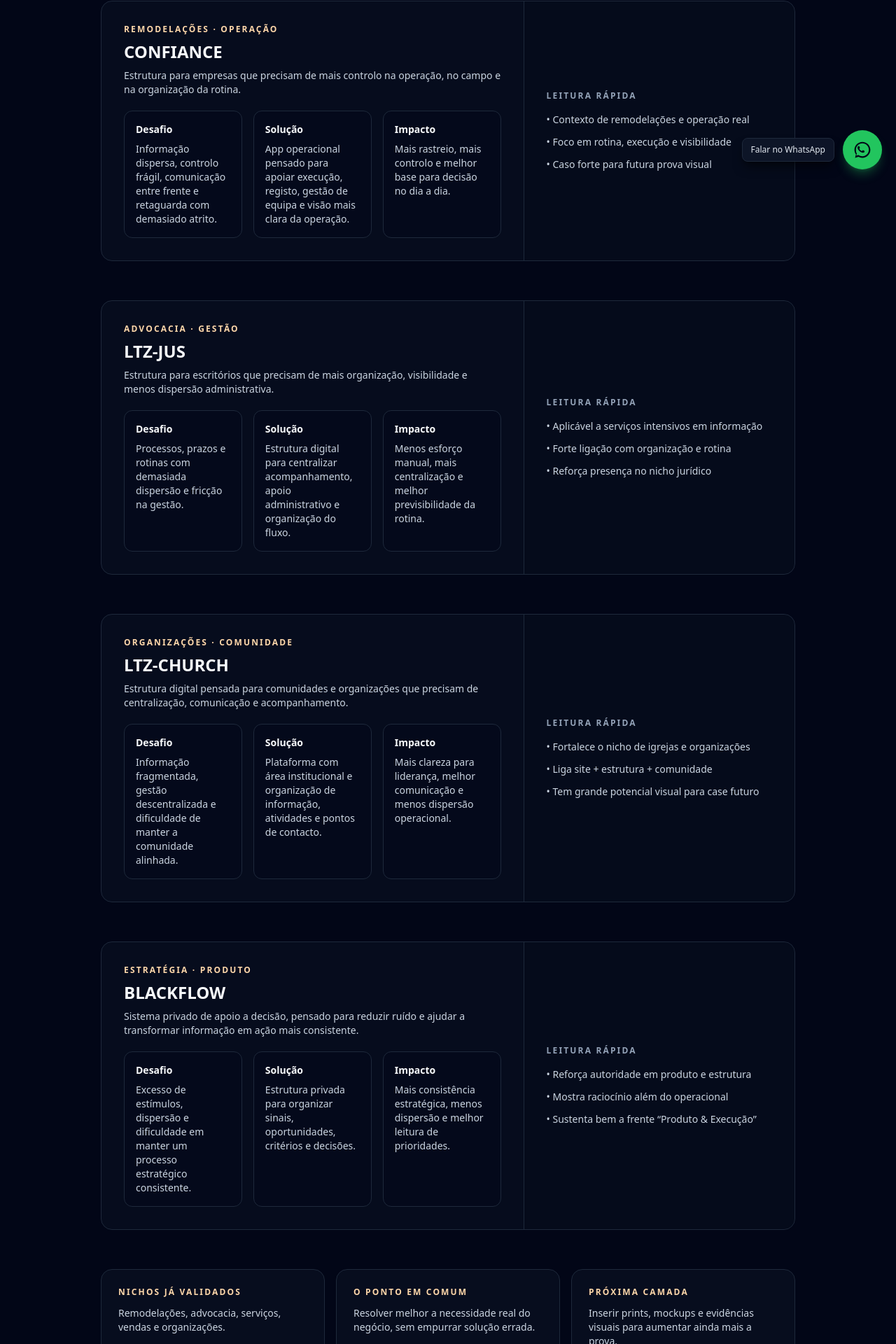
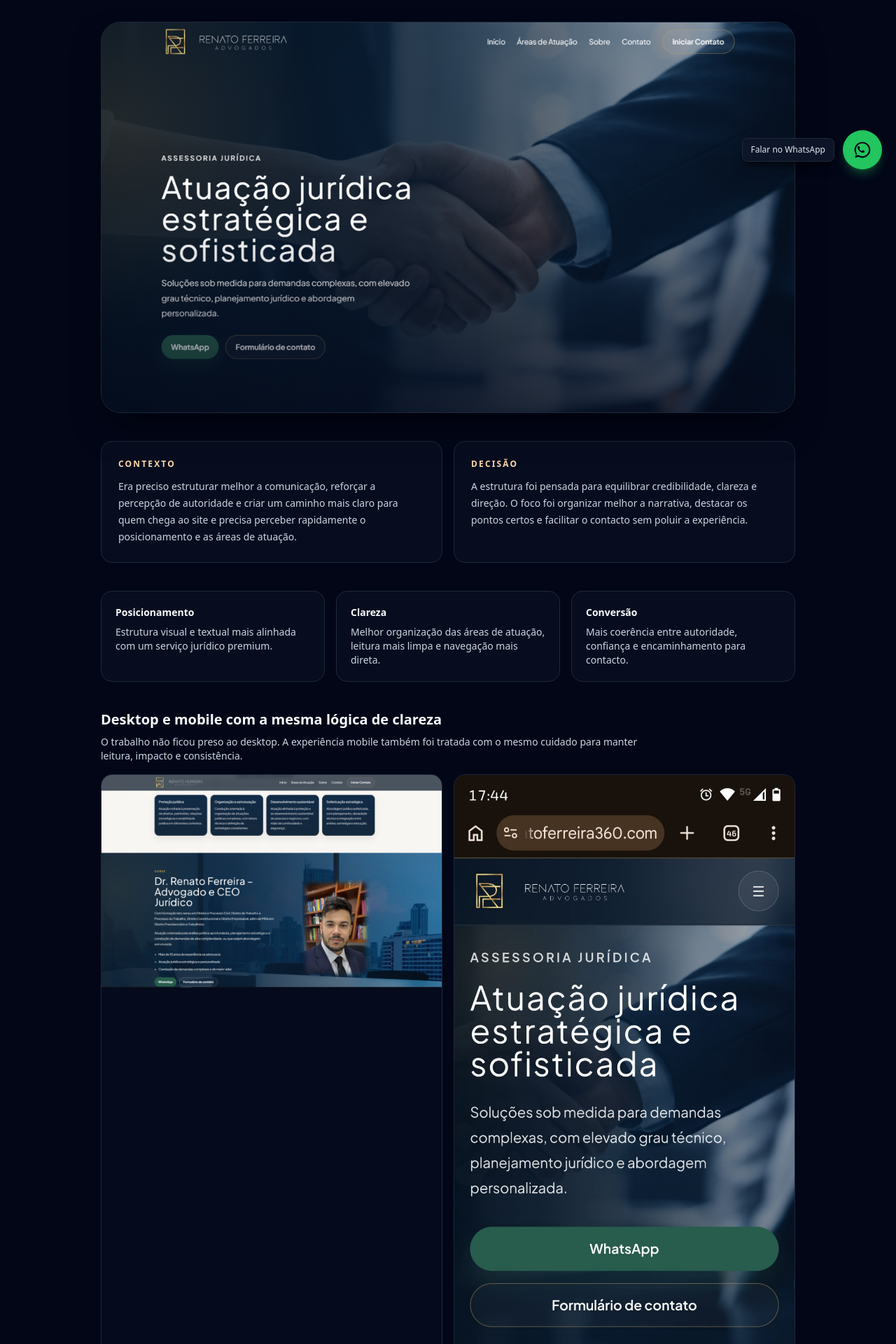
Before and after one commit to libertrendz/libertrendz-site, a Next.js app: page /cases in a window 1280 px wide. Shown: the part 538-2458 px from the top of the page at 70% size. Built offline with nearby package versions, Linux system fonts and the light colour scheme.

Commit message:
Update page.tsx

```diff
--- a/app/cases/page.tsx
+++ b/app/cases/page.tsx
@@ -1,9 +1,11 @@
 // app/cases/page.tsx
+
+import Image from "next/image";
 
 export default function CasesPage() {
   return (
     <main className="min-h-[calc(100vh-5rem)] bg-slate-950 text-slate-50">
-      <section className="container-page py-12 lg:py-16 space-y-14">
+      <section className="container-page py-12 lg:py-16 space-y-16">
         {/* HERO */}
         <div className="max-w-3xl space-y-4">
           <p className="text-xs font-semibold uppercase tracking-[0.2em] text-accent-400">
@@ -11,308 +13,203 @@ export default function CasesPage() {
           </p>
 
           <h1 className="text-3xl font-bold leading-tight md:text-4xl">
-            Projetos pensados para resolver contexto real, não só para parecer bonitos.
+            Projetos reais pensados para resolver contexto real.
           </h1>
 
           <p className="text-sm text-slate-200 max-w-2xl">
-            Cada caso parte de uma necessidade concreta. O foco nunca foi “ter mais um
-            projeto”. O foco foi organizar melhor, comunicar melhor ou tornar a rotina
-            mais funcional.
+            Aqui o foco não é mostrar “trabalhos bonitos”. É mostrar como uma necessidade
+            concreta foi traduzida numa solução mais clara, mais forte e mais útil para o negócio.
           </p>
         </div>
 
-        {/* INTRO */}
-        <div className="rounded-2xl border border-slate-800 bg-slate-900/40 p-6">
-          <div className="grid gap-4 md:grid-cols-3">
-            <div className="text-sm text-slate-200">
-              <p className="text-xs font-semibold uppercase tracking-[0.18em] text-slate-400">
-                O que vais ver aqui
+        {/* CASE RENATO */}
+        <article className="space-y-10">
+          {/* TITULO */}
+          <div className="max-w-3xl space-y-3">
+            <p className="text-xs font-semibold uppercase tracking-[0.18em] text-accent-300">
+              Advocacia · Website institucional
+            </p>
+
+            <h2 className="text-2xl font-semibold text-slate-50 md:text-3xl">
+              Renato Ferreira — presença digital mais alinhada com autoridade e clareza
+            </h2>
+
+            <p className="text-sm text-slate-300 max-w-2xl">
+              O objetivo não era apenas “ter um site”. Era criar uma presença digital
+              mais sólida, mais confiável e mais coerente com o nível do serviço prestado.
+            </p>
+          </div>
+
+          {/* HERO VISUAL */}
+          <div className="relative overflow-hidden rounded-[28px] border border-slate-800 bg-slate-900 shadow-2xl shadow-black/50">
+            <div className="relative aspect-[16/9]">
+              <Image
+                src="/images/cases/renato-ferreira/renatoferreira1desk_site.png"
+                alt="Homepage do site Renato Ferreira em desktop"
+                fill
+                className="object-cover object-top"
+                priority
+              />
+            </div>
+            <div className="pointer-events-none absolute inset-0 bg-gradient-to-t from-slate-950/55 via-transparent to-transparent" />
+          </div>
+
+          {/* CONTEXTO + DECISÃO */}
+          <div className="grid gap-4 md:grid-cols-2">
+            <div className="rounded-2xl border border-slate-800 bg-slate-900/40 p-6 text-sm">
+              <p className="text-xs font-semibold uppercase tracking-[0.18em] text-accent-300">
+                Contexto
               </p>
-              <p className="mt-2 text-slate-300">
-                Casos ligados a organização, operação, presença digital e estruturação de produto.
+
+              <p className="mt-3 text-slate-300 leading-6">
+                Era preciso estruturar melhor a comunicação, reforçar a percepção de autoridade
+                e criar um caminho mais claro para quem chega ao site e precisa perceber rapidamente
+                o posicionamento e as áreas de atuação.
               </p>
             </div>
 
-            <div className="text-sm text-slate-200">
-              <p className="text-xs font-semibold uppercase tracking-[0.18em] text-slate-400">
-                O que interessa
+            <div className="rounded-2xl border border-slate-800 bg-slate-900/40 p-6 text-sm">
+              <p className="text-xs font-semibold uppercase tracking-[0.18em] text-accent-300">
+                Decisão
               </p>
+
+              <p className="mt-3 text-slate-300 leading-6">
+                A estrutura foi pensada para equilibrar credibilidade, clareza e direção.
+                O foco foi organizar melhor a narrativa, destacar os pontos certos e facilitar
+                o contacto sem poluir a experiência.
+              </p>
+            </div>
+          </div>
+
+          {/* O QUE FOI TRABALHADO */}
+          <div className="grid gap-4 md:grid-cols-3">
+            <div className="rounded-2xl border border-slate-800 bg-slate-900/40 p-5 text-sm">
+              <p className="font-semibold text-slate-50">Posicionamento</p>
               <p className="mt-2 text-slate-300">
-                O problema que existia, a lógica da solução e o tipo de impacto gerado.
+                Estrutura visual e textual mais alinhada com um serviço jurídico premium.
               </p>
             </div>
 
-            <div className="text-sm text-slate-200">
-              <p className="text-xs font-semibold uppercase tracking-[0.18em] text-slate-400">
-                Próxima evolução
+            <div className="rounded-2xl border border-slate-800 bg-slate-900/40 p-5 text-sm">
+              <p className="font-semibold text-slate-50">Clareza</p>
+              <p className="mt-2 text-slate-300">
+                Melhor organização das áreas de atuação, leitura mais limpa e navegação mais direta.
               </p>
+            </div>
+
+            <div className="rounded-2xl border border-slate-800 bg-slate-900/40 p-5 text-sm">
+              <p className="font-semibold text-slate-50">Conversão</p>
               <p className="mt-2 text-slate-300">
-                Esta página já fica preparada para receber prints e exemplos visuais depois.
+                Mais coerência entre autoridade, confiança e encaminhamento para contacto.
               </p>
             </div>
           </div>
-        </div>
 
-        {/* CASE 1 */}
-        <article className="rounded-2xl border border-slate-800 bg-slate-900/35 overflow-hidden">
-          <div className="grid gap-0 lg:grid-cols-[1.4fr,0.9fr]">
-            <div className="p-8 space-y-5">
-              <div className="space-y-2">
-                <p className="text-xs font-semibold uppercase tracking-[0.18em] text-accent-300">
-                  Remodelações · Operação
-                </p>
-                <h2 className="text-2xl font-semibold text-slate-50">
-                  CONFIANCE
-                </h2>
-                <p className="text-sm text-slate-300">
-                  Estrutura para empresas que precisam de mais controlo na operação, no
-                  campo e na organização da rotina.
-                </p>
+          {/* GALERIA */}
+          <div className="space-y-4">
+            <div className="max-w-3xl">
+              <h3 className="text-xl font-semibold text-slate-50">
+                Desktop e mobile com a mesma lógica de clareza
+              </h3>
+              <p className="mt-2 text-sm text-slate-300">
+                O trabalho não ficou preso ao desktop. A experiência mobile também foi
+                tratada com o mesmo cuidado para manter leitura, impacto e consistência.
+              </p>
+            </div>
+
+            <div className="grid gap-4 lg:grid-cols-2">
+              <div className="overflow-hidden rounded-2xl border border-slate-800 bg-slate-900/30">
+                <div className="relative aspect-[16/10]">
+                  <Image
+                    src="/images/cases/renato-ferreira/renatoferreira2desk_site.png"
+                    alt="Secção interna do site Renato Ferreira em desktop"
+                    fill
+                    className="object-cover object-top"
+                  />
+                </div>
               </div>
 
-              <div className="grid gap-4 md:grid-cols-3">
-                <div className="rounded-xl border border-slate-800 bg-slate-950/30 p-4 text-sm">
-                  <p className="font-semibold text-slate-50">Desafio</p>
-                  <p className="mt-2 text-slate-300">
-                    Informação dispersa, controlo frágil, comunicação entre frente e retaguarda
-                    com demasiado atrito.
-                  </p>
+              <div className="grid gap-4 sm:grid-cols-3 lg:grid-cols-1">
+                <div className="overflow-hidden rounded-2xl border border-slate-800 bg-slate-900/30">
+                  <div className="relative aspect-[9/16]">
+                    <Image
+                      src="/images/cases/renato-ferreira/renatoferreira3mobile_site.png"
+                      alt="Versão mobile do site Renato Ferreira - hero"
+                      fill
+                      className="object-cover object-top"
+                    />
+                  </div>
                 </div>
 
-                <div className="rounded-xl border border-slate-800 bg-slate-950/30 p-4 text-sm">
-                  <p className="font-semibold text-slate-50">Solução</p>
-                  <p className="mt-2 text-slate-300">
-                    App operacional pensado para apoiar execução, registo, gestão de equipa
-                    e visão mais clara da operação.
-                  </p>
+                <div className="overflow-hidden rounded-2xl border border-slate-800 bg-slate-900/30">
+                  <div className="relative aspect-[9/16]">
+                    <Image
+                      src="/images/cases/renato-ferreira/renatoferreira4mobile_site.png"
+                      alt="Versão mobile do site Renato Ferreira - conteúdo"
+                      fill
+                      className="object-cover object-top"
+                    />
+                  </div>
                 </div>
 
-                <div className="rounded-xl border border-slate-800 bg-slate-950/30 p-4 text-sm">
-                  <p className="font-semibold text-slate-50">Impacto</p>
-                  <p className="mt-2 text-slate-300">
-                    Mais rastreio, mais controlo e melhor base para decisão no dia a dia.
-                  </p>
+                <div className="overflow-hidden rounded-2xl border border-slate-800 bg-slate-900/30">
+                  <div className="relative aspect-[9/16]">
+                    <Image
+                      src="/images/cases/renato-ferreira/renatoferreira5mobile_site.png"
+                      alt="Versão mobile do site Renato Ferreira - página interna"
+                      fill
+                      className="object-cover object-top"
+                    />
+                  </div>
                 </div>
               </div>
             </div>
+          </div>
 
-            <div className="border-t border-slate-800 lg:border-t-0 lg:border-l bg-slate-950/20 p-8 flex flex-col justify-center">
-              <p className="text-xs font-semibold uppercase tracking-[0.18em] text-slate-400">
-                Leitura rápida
-              </p>
-              <ul className="mt-4 space-y-3 text-sm text-slate-300">
-                <li>• Contexto de remodelações e operação real</li>
-                <li>• Foco em rotina, execução e visibilidade</li>
-                <li>• Caso forte para futura prova visual</li>
-              </ul>
+          {/* RESULTADO */}
+          <div className="rounded-2xl border border-slate-800 bg-slate-900/40 p-6 text-sm">
+            <p className="text-xs font-semibold uppercase tracking-[0.18em] text-accent-300">
+              Resultado
+            </p>
+
+            <p className="mt-3 text-slate-300 leading-6">
+              O resultado foi uma presença digital mais alinhada com o posicionamento do projeto,
+              com comunicação mais forte, melhor leitura do valor oferecido e um caminho mais claro
+              para o visitante avançar para contacto.
+            </p>
+          </div>
+
+          {/* LINK EXTERNO */}
+          <div className="rounded-2xl border border-slate-800 bg-slate-900/30 p-5 text-sm">
+            <p className="text-xs font-semibold uppercase tracking-[0.18em] text-accent-300">
+              Projeto online
+            </p>
+
+            <p className="mt-3 text-slate-300">
+              O website está publicado e acessível publicamente.
+            </p>
+
+            <div className="mt-4">
+              <a
+                href="https://www.renatoferreira360.com"
+                target="_blank"
+                rel="noreferrer"
+                className="inline-flex items-center justify-center rounded-lg border border-slate-700 px-5 py-2.5 text-sm font-semibold text-slate-100 transition hover:border-slate-500 hover:bg-slate-900/60"
+              >
+                Ver website
+              </a>
             </div>
           </div>
         </article>
 
-        {/* CASE 2 */}
-        <article className="rounded-2xl border border-slate-800 bg-slate-900/35 overflow-hidden">
-          <div className="grid gap-0 lg:grid-cols-[1.4fr,0.9fr]">
-            <div className="p-8 space-y-5">
-              <div className="space-y-2">
-                <p className="text-xs font-semibold uppercase tracking-[0.18em] text-accent-300">
-                  Advocacia · Gestão
-                </p>
-                <h2 className="text-2xl font-semibold text-slate-50">
-                  LTZ-JUS
-                </h2>
-                <p className="text-sm text-slate-300">
-                  Estrutura para escritórios que precisam de mais organização, visibilidade
-                  e menos dispersão administrativa.
-                </p>
-              </div>
-
-              <div className="grid gap-4 md:grid-cols-3">
-                <div className="rounded-xl border border-slate-800 bg-slate-950/30 p-4 text-sm">
-                  <p className="font-semibold text-slate-50">Desafio</p>
-                  <p className="mt-2 text-slate-300">
-                    Processos, prazos e rotinas com demasiada dispersão e fricção na gestão.
-                  </p>
-                </div>
-
-                <div className="rounded-xl border border-slate-800 bg-slate-950/30 p-4 text-sm">
-                  <p className="font-semibold text-slate-50">Solução</p>
-                  <p className="mt-2 text-slate-300">
-                    Estrutura digital para centralizar acompanhamento, apoio administrativo
-                    e organização do fluxo.
-                  </p>
-                </div>
-
-                <div className="rounded-xl border border-slate-800 bg-slate-950/30 p-4 text-sm">
-                  <p className="font-semibold text-slate-50">Impacto</p>
-                  <p className="mt-2 text-slate-300">
-                    Menos esforço manual, mais centralização e melhor previsibilidade da rotina.
-                  </p>
-                </div>
-              </div>
-            </div>
-
-            <div className="border-t border-slate-800 lg:border-t-0 lg:border-l bg-slate-950/20 p-8 flex flex-col justify-center">
-              <p className="text-xs font-semibold uppercase tracking-[0.18em] text-slate-400">
-                Leitura rápida
-              </p>
-              <ul className="mt-4 space-y-3 text-sm text-slate-300">
-                <li>• Aplicável a serviços intensivos em informação</li>
-                <li>• Forte ligação com organização e rotina</li>
-                <li>• Reforça presença no nicho jurídico</li>
-              </ul>
-            </div>
-          </div>
-        </article>
-
-        {/* CASE 3 */}
-        <article className="rounded-2xl border border-slate-800 bg-slate-900/35 overflow-hidden">
-          <div className="grid gap-0 lg:grid-cols-[1.4fr,0.9fr]">
-            <div className="p-8 space-y-5">
-              <div className="space-y-2">
-                <p className="text-xs font-semibold uppercase tracking-[0.18em] text-accent-300">
-                  Organizações · Comunidade
-                </p>
-                <h2 className="text-2xl font-semibold text-slate-50">
-                  LTZ-CHURCH
-                </h2>
-                <p className="text-sm text-slate-300">
-                  Estrutura digital pensada para comunidades e organizações que precisam
-                  de centralização, comunicação e acompanhamento.
-                </p>
-              </div>
-
-              <div className="grid gap-4 md:grid-cols-3">
-                <div className="rounded-xl border border-slate-800 bg-slate-950/30 p-4 text-sm">
-                  <p className="font-semibold text-slate-50">Desafio</p>
-                  <p className="mt-2 text-slate-300">
-                    Informação fragmentada, gestão descentralizada e dificuldade de manter
-                    a comunidade alinhada.
-                  </p>
-                </div>
-
-                <div className="rounded-xl border border-slate-800 bg-slate-950/30 p-4 text-sm">
-                  <p className="font-semibold text-slate-50">Solução</p>
-                  <p className="mt-2 text-slate-300">
-                    Plataforma com área institucional e organização de informação, atividades
-                    e pontos de contacto.
-                  </p>
-                </div>
-
-                <div className="rounded-xl border border-slate-800 bg-slate-950/30 p-4 text-sm">
-                  <p className="font-semibold text-slate-50">Impacto</p>
-                  <p className="mt-2 text-slate-300">
-                    Mais clareza para liderança, melhor comunicação e menos dispersão operacional.
-                  </p>
-                </div>
-              </div>
-            </div>
-
-            <div className="border-t border-slate-800 lg:border-t-0 lg:border-l bg-slate-950/20 p-8 flex flex-col justify-center">
-              <p className="text-xs font-semibold uppercase tracking-[0.18em] text-slate-400">
-                Leitura rápida
-              </p>
-              <ul className="mt-4 space-y-3 text-sm text-slate-300">
-                <li>• Fortalece o nicho de igrejas e organizações</li>
-                <li>• Liga site + estrutura + comunidade</li>
-                <li>• Tem grande potencial visual para case futuro</li>
-              </ul>
-            </div>
-          </div>
-        </article>
-
-        {/* CASE 4 */}
-        <article className="rounded-2xl border border-slate-800 bg-slate-900/35 overflow-hidden">
-          <div className="grid gap-0 lg:grid-cols-[1.4fr,0.9fr]">
-            <div className="p-8 space-y-5">
-              <div className="space-y-2">
-                <p className="text-xs font-semibold uppercase tracking-[0.18em] text-accent-300">
-                  Estratégia · Produto
-                </p>
-                <h2 className="text-2xl font-semibold text-slate-50">
-                  BLACKFLOW
-                </h2>
-                <p className="text-sm text-slate-300">
-                  Sistema privado de apoio a decisão, pensado para reduzir ruído e ajudar
-                  a transformar informação em ação mais consistente.
-                </p>
-              </div>
-
-              <div className="grid gap-4 md:grid-cols-3">
-                <div className="rounded-xl border border-slate-800 bg-slate-950/30 p-4 text-sm">
-                  <p className="font-semibold text-slate-50">Desafio</p>
-                  <p className="mt-2 text-slate-300">
-                    Excesso de estímulos, dispersão e dificuldade em manter um processo
-                    estratégico consistente.
-                  </p>
-                </div>
-
-                <div className="rounded-xl border border-slate-800 bg-slate-950/30 p-4 text-sm">
-                  <p className="font-semibold text-slate-50">Solução</p>
-                  <p className="mt-2 text-slate-300">
-                    Estrutura privada para organizar sinais, oportunidades, critérios e decisões.
-                  </p>
-                </div>
-
-                <div className="rounded-xl border border-slate-800 bg-slate-950/30 p-4 text-sm">
-                  <p className="font-semibold text-slate-50">Impacto</p>
-                  <p className="mt-2 text-slate-300">
-                    Mais consistência estratégica, menos dispersão e melhor leitura de prioridades.
-                  </p>
-                </div>
-              </div>
-            </div>
-
-            <div className="border-t border-slate-800 lg:border-t-0 lg:border-l bg-slate-950/20 p-8 flex flex-col justify-center">
-              <p className="text-xs font-semibold uppercase tracking-[0.18em] text-slate-400">
-                Leitura rápida
-              </p>
-              <ul className="mt-4 space-y-3 text-sm text-slate-300">
-                <li>• Reforça autoridade em produto e estrutura</li>
-                <li>• Mostra raciocínio além do operacional</li>
-                <li>• Sustenta bem a frente “Produto &amp; Execução”</li>
-              </ul>
-            </div>
-          </div>
-        </article>
-
-        {/* BLOCOS DE FORÇA */}
-        <div className="grid gap-4 md:grid-cols-3">
-          <div className="rounded-2xl border border-slate-800 bg-slate-900/40 p-6 text-sm text-slate-200">
-            <p className="text-xs font-semibold uppercase tracking-[0.18em] text-accent-300">
-              Nichos já validados
-            </p>
-            <p className="mt-3 text-slate-300">
-              Remodelações, advocacia, serviços, vendas e organizações.
-            </p>
-          </div>
-
-          <div className="rounded-2xl border border-slate-800 bg-slate-900/40 p-6 text-sm text-slate-200">
-            <p className="text-xs font-semibold uppercase tracking-[0.18em] text-accent-300">
-              O ponto em comum
-            </p>
-            <p className="mt-3 text-slate-300">
-              Resolver melhor a necessidade real do negócio, sem empurrar solução errada.
-            </p>
-          </div>
-
-          <div className="rounded-2xl border border-slate-800 bg-slate-900/40 p-6 text-sm text-slate-200">
-            <p className="text-xs font-semibold uppercase tracking-[0.18em] text-accent-300">
-              Próxima camada
-            </p>
-            <p className="mt-3 text-slate-300">
-              Inserir prints, mockups e evidências visuais para aumentar ainda mais a prova.
-            </p>
-          </div>
-        </div>
-
         {/* CTA FINAL */}
         <div className="pt-10 border-t border-slate-800 text-center space-y-4">
           <h2 className="text-2xl font-semibold text-slate-50">
-            Se o teu contexto pede algo mais ajustado, começamos por perceber isso.
+            Se o teu contexto também pede algo mais claro e mais forte, começamos por perceber isso.
           </h2>
 
           <p className="max-w-xl mx-auto text-sm text-slate-200">
-            Em vez de adivinhar a solução, primeiro definimos o caminho mais lógico.
+            Primeiro entendemos o cenário. Depois definimos o caminho mais lógico.
           </p>
 
           <div className="flex flex-wrap justify-center gap-3">
@@ -324,7 +221,7 @@ export default function CasesPage() {
             </a>
 
             <a
-              href="https://wa.me/351910287128?text=Olá,%20vi%20os%20cases%20da%20Libertrendz%20e%20quero%20entender%20o%20que%20faz%20sentido%20para%20o%20meu%20caso."
+              href="https://wa.me/351939250661?text=Olá,%20vi%20o%20case%20da%20Libertrendz%20e%20quero%20entender%20o%20que%20faz%20sentido%20para%20o%20meu%20caso."
               target="_blank"
               rel="noreferrer"
               className="inline-flex items-center justify-center rounded-lg border border-slate-700 px-6 py-3 text-sm font-semibold text-slate-100 transition hover:border-slate-500 hover:bg-slate-900/60"
```
